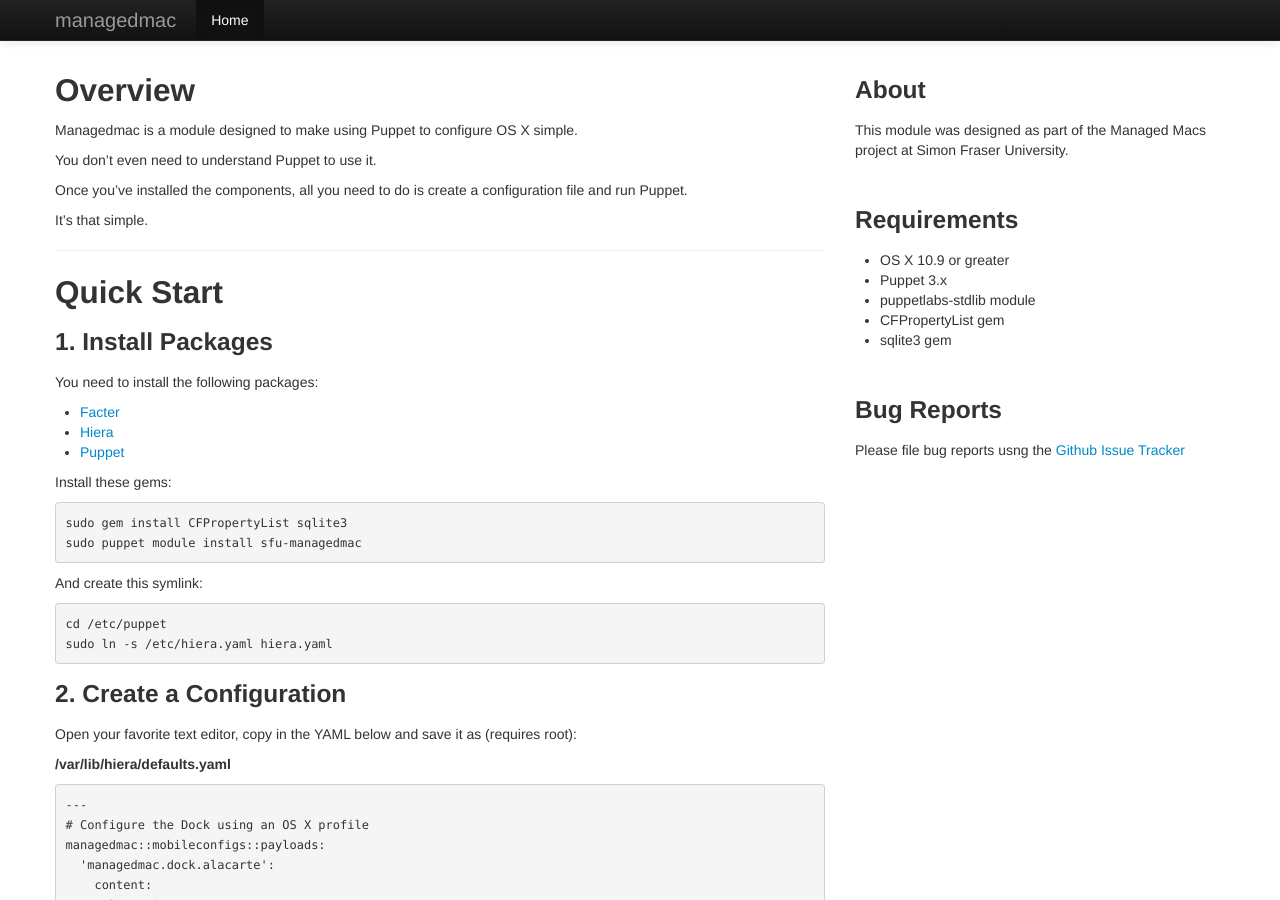
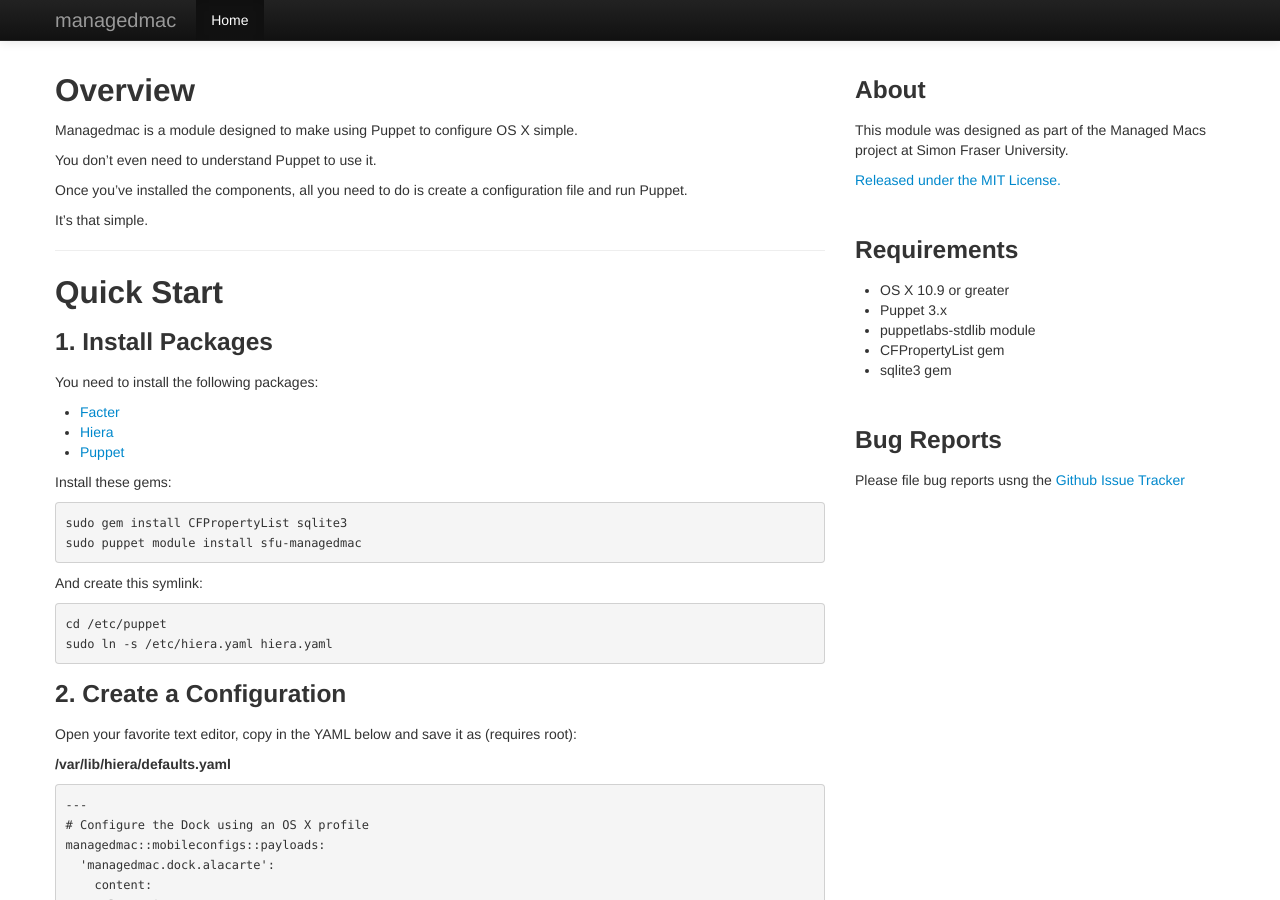
Before and after one commit to dayglojesus/managedmac, a Jekyll site: the page built from index.md, in a window 1280 px wide and 900 px high. Built offline with Jekyll 4.4.1, drawn with Linux system fonts in a browser that asks for light colours; Markdown is read by kramdown in place of the engine named in the settings.

Commit message:
add MIT license blurb

```diff
--- a/_includes/sidebar.html
+++ b/_includes/sidebar.html
@@ -1,5 +1,6 @@
 <h3>About</h3>
 <p>This module was designed as part of the Managed Macs project at Simon Fraser University.</p>
+<p><a href="http://opensource.org/licenses/MIT" title="The MIT License (MIT) | Open Source Initiative">Released under the MIT License.</a></p>
 </br>
 
 <h3>Requirements</h3>
```
